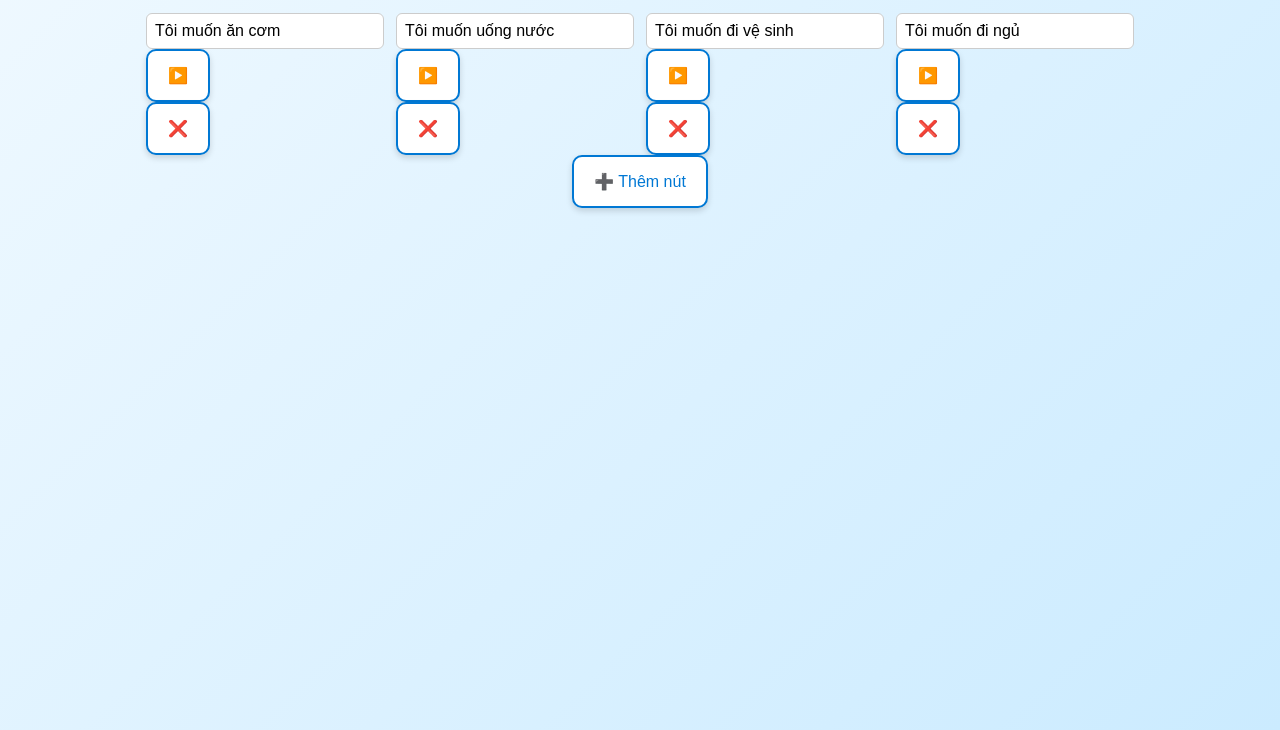
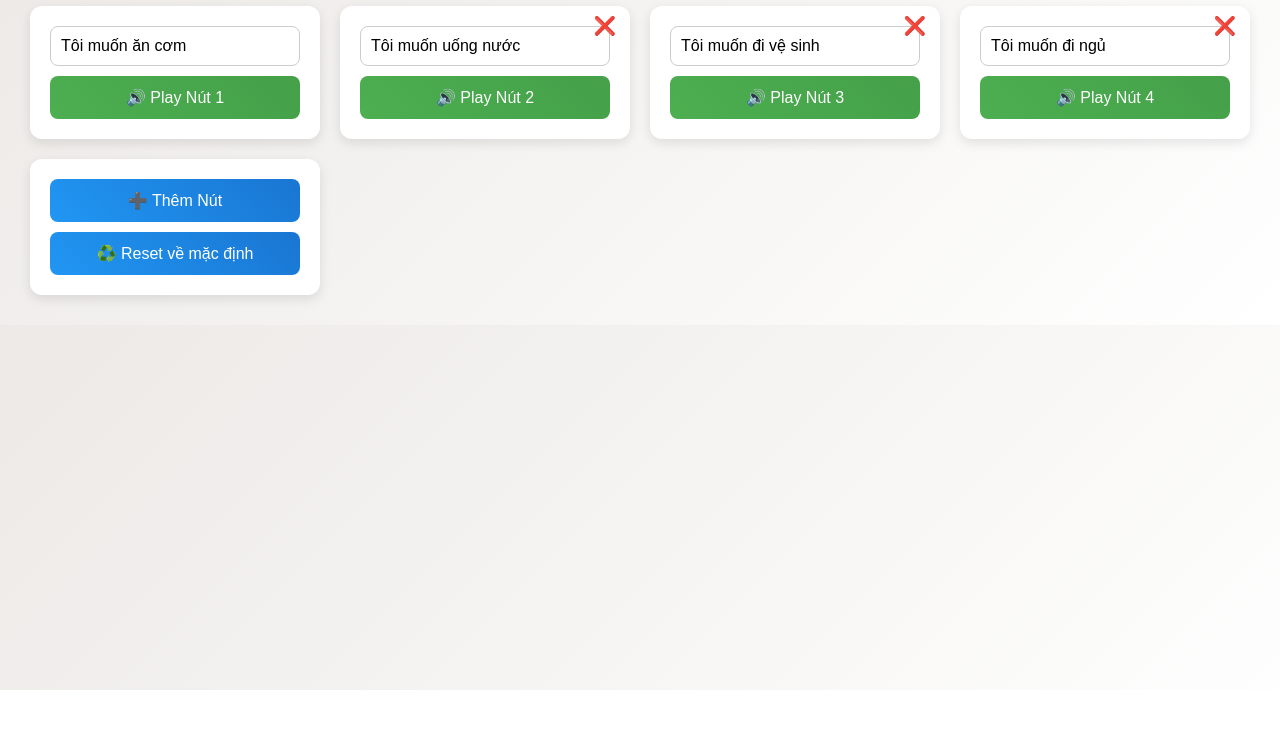
Before and after one commit to jaboz-bot/jaboz.com, a plain HTML site: page index.html in a window 1280 px wide. Shown: the part 110-840 px from the top of the page. After the commit the page ends 800 px from the top, so only its background shows below. Drawn offline with Linux system fonts and the light colour scheme.

Commit message:
Revamp index.html for voice support interface
Updated the HTML structure and styles for a voice support page, including new buttons and layout adjustments.

```diff
--- a/index.html
+++ b/index.html
@@ -2,174 +2,240 @@
 <html lang="vi">
 <head>
   <meta charset="UTF-8">
-<title>Máy hỗ trợ giao tiếp</title>
+  <meta name="viewport" content="width=device-width, initial-scale=1.0">
+  <title>Trang hỗ trợ giọng nói</title>
   <style>
     body {
       font-family: 'Segoe UI', sans-serif;
+      background: linear-gradient(135deg, #ece9e6, #ffffff);
+      padding: 30px;
+      margin: 0;
+    }
+
+    h1 {
+      text-align: center;
+    }
+
+    .container {
+      display: grid;
+      grid-template-columns: repeat(auto-fit, minmax(250px, 1fr));
+      gap: 20px;
+    }
+
+    .card {
+      background: #fff;
+      padding: 20px;
+      border-radius: 12px;
+      box-shadow: 0 4px 12px rgba(0,0,0,0.1);
       display: flex;
       flex-direction: column;
-    align-items: center;
-    background: linear-gradient(135deg, #f0f9ff, #cbebff);
-    height: 100vh;
-    margin: 0;
-    padding: 20px;
+      gap: 10px;
+      position: relative;
     }
-  .button-box {
-    display: flex;
-    flex-wrap: wrap;
-    gap: 12px;
-    justify-content: center;
-    margin-top: 30px;
+
+    .card input {
+      padding: 10px;
+      border-radius: 8px;
+      border: 1px solid #ccc;
+      font-size: 16px;
     }
-  .btn {
-    background: white;
-    border: 2px solid #0078d4;
-    color: #0078d4;
-    border-radius: 10px;
-    padding: 15px 20px;
+
+    .card button.play-btn {
+      padding: 12px;
+      border: none;
+      border-radius: 8px;
+      background: linear-gradient(45deg, #4CAF50, #45a049);
+      color: white;
       font-size: 16px;
       cursor: pointer;
-    box-shadow: 0 3px 6px rgba(0,0,0,0.15);
+      transition: 0.3s;
+    }
+
+    .card button.play-btn:hover {
+      transform: scale(1.05);
+      box-shadow: 0 6px 12px rgba(0,0,0,0.15);
+    }
+
+    .delete-btn {
+      position: absolute;
+      top: 8px;
+      right: 8px;
+      background: transparent;
+      border: none;
+      color: red;
+      font-size: 18px;
+      cursor: pointer;
       transition: 0.2s;
-    display: flex;
-    align-items: center;
-    gap: 10px;
     }
-  .btn:hover { background: #0078d4; color: white; }
 
-  input {
+    .delete-btn:hover {
+      transform: scale(1.2);
+    }
+
+    .add-btn, .reset-btn {
+      padding: 12px;
+      border: none;
+      border-radius: 8px;
+      background: linear-gradient(45deg, #2196F3, #1976D2);
+      color: white;
       font-size: 16px;
-    padding: 8px;
-    border-radius: 6px;
-    border: 1px solid #ccc;
-    width: 220px;
+      cursor: pointer;
+      transition: 0.3s;
     }
-  .popup {
-    position: absolute;
-    background: #fff;
-    border: 1px solid #0078d4;
-    border-radius: 6px;
-    box-shadow: 0 2px 6px rgba(0,0,0,0.2);
-    padding: 10px;
-    font-size: 14px;
-    color: #333;
-    z-index: 1000;
-  }
-  .popup button {
-    background: #0078d4;
-    color: white;
-    border: none;
-    border-radius: 4px;
-    margin-left: 6px;
-    cursor: pointer;
-    padding: 3px 8px;
+
+    .add-btn:hover, .reset-btn:hover {
+      transform: scale(1.05);
+      box-shadow: 0 6px 12px rgba(0,0,0,0.15);
     }
   </style>
 </head>
 <body>
-<h2>Máy hỗ trợ giao tiếp</h2>
-<div class="button-box" id="buttons"></div>
-<button id="addBtn" class="btn">➕ Thêm nút</button>
+  <h1>Trang hỗ trợ giọng nói</h1>
+  <div class="container" id="buttonContainer">
+    <!-- Nút thêm mới -->
+    <div class="card">
+      <button class="add-btn" onclick="addButton()">➕ Thêm Nút</button>
+      <button class="reset-btn" onclick="resetDefaults()">♻️ Reset về mặc định</button>
+    </div>
+  </div>
 
   <script>
-const DEFAULT_BUTTONS = [
+    if (!('speechSynthesis' in window)) {
+      alert("Trình duyệt của bạn không hỗ trợ Web Speech API.");
+    }
+
+    let buttonCount = 0;
+
+    const defaultButtons = [
       "Tôi muốn ăn cơm",
       "Tôi muốn uống nước",
       "Tôi muốn đi vệ sinh",
       "Tôi muốn đi ngủ"
     ];
 
-const container = document.getElementById("buttons");
-const addBtn = document.getElementById("addBtn");
-
-let buttons = JSON.parse(localStorage.getItem("buttons") || "[]");
-if (buttons.length === 0) buttons = DEFAULT_BUTTONS;
-renderButtons();
-
-addBtn.onclick = () => {
-  buttons.push("Câu mới");
-  saveAndRender();
-};
-
-function renderButtons() {
-  container.innerHTML = "";
-  buttons.forEach((text, i) => {
-    const div = document.createElement("div");
-    const input = document.createElement("input");
-    input.value = text;
-    const play = document.createElement("button");
-    play.textContent = "▶️";
-    play.className = "btn";
-    const del = document.createElement("button");
-    del.textContent = "❌";
-    del.className = "btn";
-    del.onclick = () => {
-      if (buttons.length > 1) {
-        buttons.splice(i, 1);
-        saveAndRender();
+    function playText(number) {
+      const input = document.getElementById('input' + number);
+      const text = input.value.trim();
+      if (text) {
+        const utterance = new SpeechSynthesisUtterance(text);
+        utterance.lang = 'vi-VN';
+        speechSynthesis.speak(utterance);
+        localStorage.setItem('button' + number, text);
+      } else {
+        alert("Vui lòng nhập văn bản trước khi nhấn nút.");
       }
-    };
-    input.oninput = debounce(() => checkSentence(input, i), 800);
-    div.append(input, play, del);
-    container.appendChild(div);
-  });
     }
 
-function saveAndRender() {
-  localStorage.setItem("buttons", JSON.stringify(buttons));
-  renderButtons();
+    function addButton(value='') {
+      buttonCount++;
+      createCard(buttonCount, value);
     }
 
-function debounce(fn, delay) {
-  let timeout;
-  return (...args) => {
-    clearTimeout(timeout);
-    timeout = setTimeout(() => fn(...args), delay);
-  };
+    function createCard(number, value) {
+      const container = document.getElementById('buttonContainer');
+      const card = document.createElement('div');
+      card.className = 'card';
+
+      const input = document.createElement('input');
+      input.type = 'text';
+      input.id = 'input' + number;
+      input.placeholder = 'Nhập văn bản cho Nút ' + number;
+      input.value = value;
+      card.appendChild(input);
+
+      const btn = document.createElement('button');
+      btn.className = 'play-btn';
+      btn.innerHTML = '🔊 Play Nút ' + number;
+      btn.onclick = () => playText(number);
+      card.appendChild(btn);
+
+      if (number !== 1) {
+        const del = document.createElement('button');
+        del.className = 'delete-btn';
+        del.innerHTML = '❌';
+        del.onclick = () => deleteButton(card);
+        card.appendChild(del);
       }
 
-// === Bộ sửa lỗi đơn giản ===
-function correctVietnamese(text) {
-  const corrections = {
-    "toi muon an com": "Tôi muốn ăn cơm",
-    "toi muon uong nuoc": "Tôi muốn uống nước",
-    "toi muon di ve sinh": "Tôi muốn đi vệ sinh",
-    "toi muon di ngu": "Tôi muốn đi ngủ"
-  };
-  const key = text.toLowerCase().trim();
-  return corrections[key] || null;
+      const addBtnCard = container.lastElementChild;
+      container.insertBefore(card, addBtnCard);
+
+      localStorage.setItem('button' + number, value);
     }
 
-function checkSentence(input, index) {
-  const val = input.value.trim();
-  const suggestion = correctVietnamese(val);
-  if (!suggestion || suggestion === val) return; // đúng rồi, bỏ qua
-
-  showPopup(input, suggestion, () => {
-    input.value = suggestion;
-    buttons[index] = suggestion;
-    saveAndRender();
-  });
+    function deleteButton(card) {
+      if(confirm('Bạn có chắc muốn xóa nút này?')) {
+        const input = card.querySelector('input');
+        const id = input.id.replace('input','');
+        localStorage.removeItem('button' + id);
+        card.remove();
+        sortButtons();
+      }
     }
 
-function showPopup(target, suggestion, onAccept) {
-  const rect = target.getBoundingClientRect();
-  const popup = document.createElement("div");
-  popup.className = "popup";
-  popup.style.top = rect.bottom + window.scrollY + "px";
-  popup.style.left = rect.left + "px";
-  popup.innerHTML = `
-    Gợi ý: <b>${suggestion}</b>
-    <button id="okBtn">Chấp nhận</button>
-    <button id="noBtn">Bỏ qua</button>
-  `;
-  document.body.appendChild(popup);
-  popup.querySelector("#okBtn").onclick = () => {
-    onAccept();
-    popup.remove();
+    function sortButtons() {
+      const container = document.getElementById('buttonContainer');
+      const cards = Array.from(container.querySelectorAll('.card')).filter(c => !c.querySelector('.add-btn'));
+      cards.forEach((card, index) => {
+        const number = index + 1;
+        const input = card.querySelector('input');
+        const btn = card.querySelector('.play-btn');
+        input.id = 'input' + number;
+        input.placeholder = 'Nhập văn bản cho Nút ' + number;
+        btn.innerHTML = '🔊 Play Nút ' + number;
+        btn.onclick = () => playText(number);
+
+        localStorage.setItem('button' + number, input.value);
+
+        // Xóa key thừa
+        for(let i = number+1; localStorage.getItem('button'+i); i++){
+          localStorage.removeItem('button'+i);
+        }
+
+        const delBtn = card.querySelector('.delete-btn');
+        if(number === 1 && delBtn) delBtn.remove();
+        if(number !== 1 && !delBtn) {
+          const del = document.createElement('button');
+          del.className = 'delete-btn';
+          del.innerHTML = '❌';
+          del.onclick = () => deleteButton(card);
+          card.appendChild(del);
+        }
+      });
+      buttonCount = cards.length;
+    }
+
+    function resetDefaults() {
+      if(confirm("Bạn có muốn reset về 4 nút mặc định?")) {
+        // Xóa tất cả nút hiện có (trừ nút thêm/reset)
+        const container = document.getElementById('buttonContainer');
+        const cards = Array.from(container.querySelectorAll('.card')).filter(c => !c.querySelector('.add-btn'));
+        cards.forEach(c => c.remove());
+
+        // Xóa localStorage tất cả các button
+        Object.keys(localStorage).forEach(key => {
+          if(key.startsWith('button')) localStorage.removeItem(key);
+        });
+
+        // Thêm lại 4 nút mặc định
+        defaultButtons.forEach(text => addButton(text));
+        sortButtons();
+      }
+    }
+
+    window.onload = function() {
+      const container = document.getElementById('buttonContainer');
+      if(localStorage.length === 0){
+        defaultButtons.forEach(text => addButton(text));
+      } else {
+        let i = 1;
+        while(localStorage.getItem('button'+i)){
+          addButton(localStorage.getItem('button'+i));
+          i++;
+        }
+      }
+      sortButtons();
     };
-  popup.querySelector("#noBtn").onclick = () => popup.remove();
-}
   </script>
 </body>
 </html>
```
Lines whose indentation alone changed are shown as unchanged.
